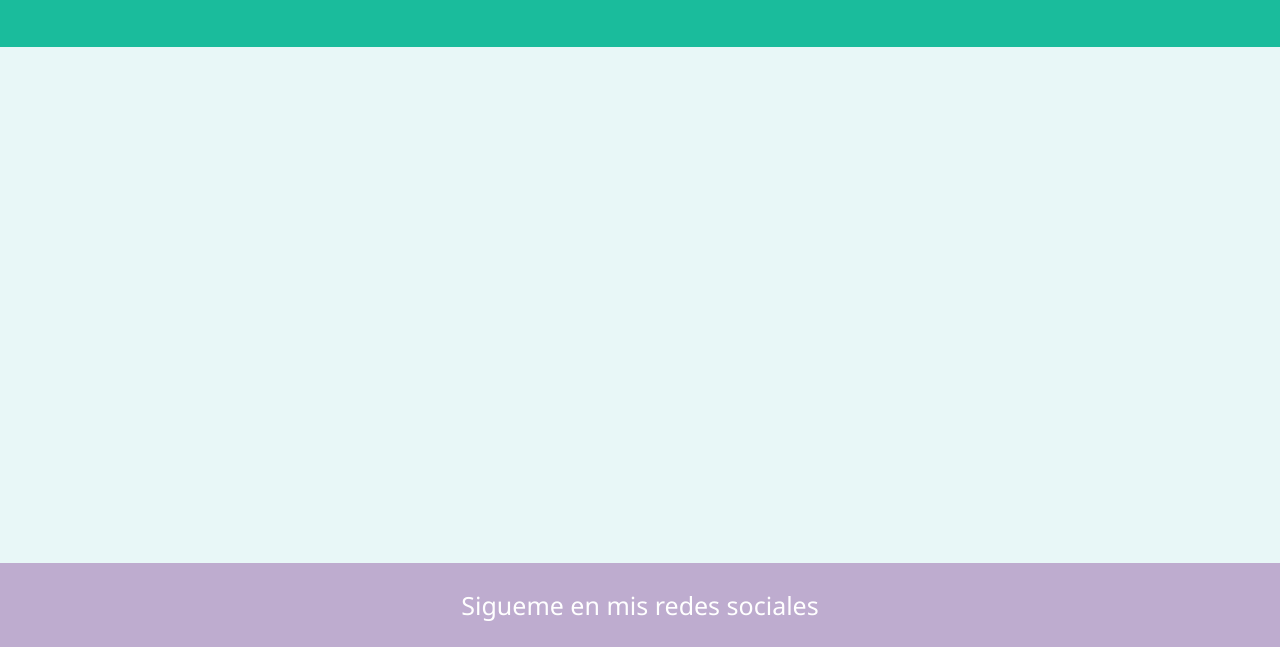
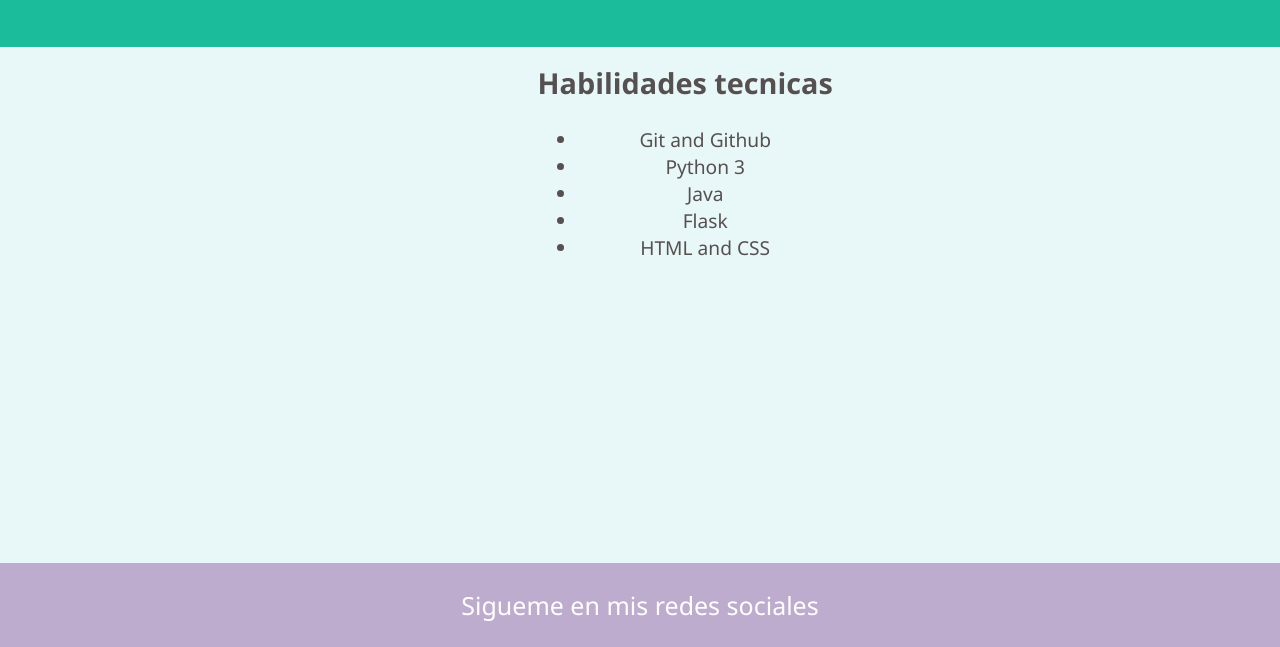
Before and after one commit to jonatinoco/landing_page, a plain HTML site: page index.html in a window 1280 px wide. Shown: the part 153-800 px from the top of the page. Drawn offline with Linux system fonts and the light colour scheme.

Commit message:
Habilidades tecnicas agregadas

```diff
--- a/assets/css/style.css
+++ b/assets/css/style.css
@@ -27,6 +27,14 @@ body{
   }
 .foto_perfil{
   position: fixed;
-  left: 28%;
+  left: 22%;
   top: 5%;
 }
+.content {
+  position:fixed;
+  left: 28em;
+  top: 10em;
+  color: rgb(87, 80, 80);
+  font-size: 1.2em;
+  padding: 0em;
+}
--- a/index.html
+++ b/index.html
@@ -15,6 +15,18 @@
             <img src="/assets/images/perfil.jpg" width="110" height="110" alt="">
         </div>
     </div>
+    <div class="content">
+        <h2>Habilidades tecnicas</h2>
+        <div class="lista">
+            <ul>
+                <li>Git and Github</li>
+                <li>Python 3</li>
+                <li>Java</li>
+                <li>Flask</li>
+                <li>HTML and CSS</li>
+            </ul>
+        </div>
+    </div>
     <div class="footer">
         <p>Sigueme en mis redes sociales</p>
     </div>
```
